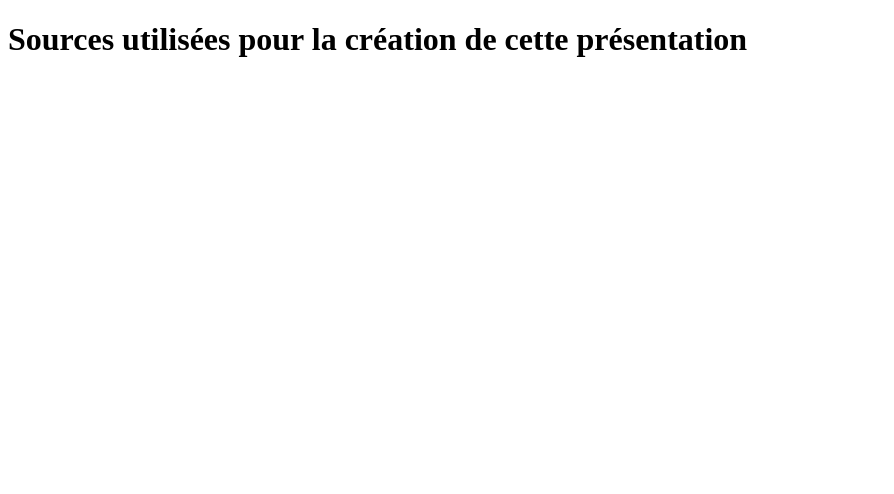
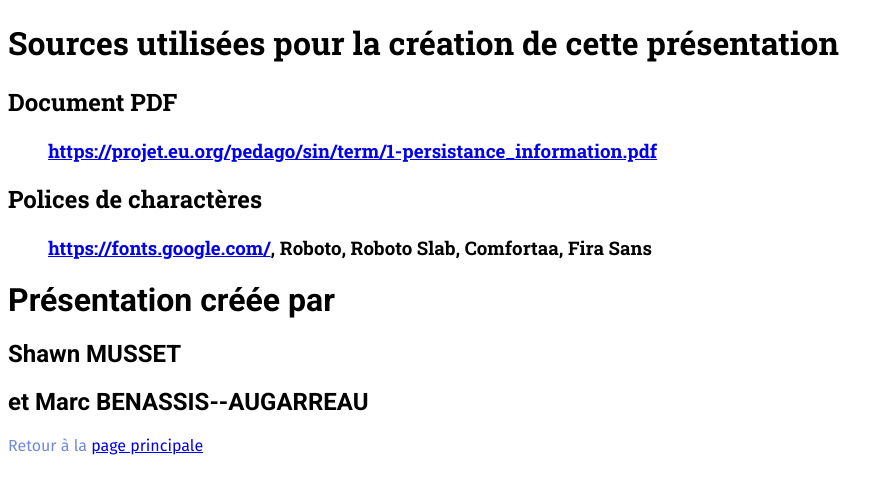
Before and after one commit to LeGarsFou/Mini-Projet-SIN-HTML-CSS, a plain HTML site: page pages/Sources.html in a window 1280 px wide. Shown: the whole page, without its empty margins (0-894 px from the left). Drawn offline with Linux system fonts and the light colour scheme.

Commit message:
Mise à jour des Sources.html, ajout de paramètres style.css

```diff
--- a/pages/Sources.html
+++ b/pages/Sources.html
@@ -1,14 +1,40 @@
 <!DOCTYPE html>
-<html lang="en">
+<html lang="fr">
 <head>
     <meta charset="UTF-8">
     <title>Mini Projet - Sources</title>
+    <link rel="stylesheet" href="../style/style.css"/>
+    <link rel="preconnect" href="https://fonts.googleapis.com">
+    <link rel="preconnect" href="https://fonts.gstatic.com" crossorigin>
+    <link href="https://fonts.googleapis.com/css2?family=Comfortaa:wght@300;400;500;600;700&family=Fira+Sans:ital,wght@0,100;0,200;0,300;0,400;0,500;0,600;0,700;0,800;0,900;1,100;1,200;1,300;1,400;1,500;1,600;1,700;1,800;1,900&family=Roboto+Slab:wght@100;200;300;400;500;600;700;800;900&family=Roboto:ital,wght@0,100;0,300;0,400;0,500;0,700;0,900;1,100;1,300;1,400;1,500;1,700;1,900&display=swap"
+          rel="stylesheet">
 </head>
 <body>
-    <div id="source_top">
-        <h1>
-            Sources utilisées pour la création de cette présentation
-        </h1>
-    </div>
+<div id="source_top">
+    <dl><h1>Sources utilisées pour la création de cette présentation</h1>
+        <dt><h2>Document PDF</h2>
+        <dd>
+            <h3><a href="https://projet.eu.org/pedago/sin/term/1-persistance_information.pdf">https://projet.eu.org/pedago/sin/term/1-persistance_information.pdf</a>
+            </h3>
+        </dd>
+        <dt><h2>Polices de charactères</h2>
+        <dd>
+            <h3><a href="https://fonts.google.com/">https://fonts.google.com/</a>, Roboto, Roboto Slab, Comfortaa, Fira
+                Sans</h3>
+        </dd>
+    </dl>
+</div>
+<div id="source_crédits">
+    <h1>
+        Présentation créée par
+    </h1>
+    <h2>Shawn MUSSET</h2>
+    <h2>et Marc BENASSIS--AUGARREAU</h2>
+</div>
+<div id="footer">
+    <footer>
+        Retour à la <a href="../index.html">page principale</a>
+    </footer>
+</div>
 </body>
 </html>
--- a/style/style.css
+++ b/style/style.css
@@ -10,3 +10,16 @@
     background-image: url("/images/server.jpg");
     background-repeat: no-repeat;
 }*/
+
+#source_top {
+    font-family: 'Roboto Slab', sans-serif;
+}
+
+#source_crédits {
+    font-family: 'Roboto', sans-serif;
+}
+
+#footer {
+    font-family: 'Fira Sans', sans-serif;
+    color: #7289da
+}
```
Also changed, not shown: index.html (+6 -3 lines), pages/Avantages et Inconvénients.html (+11 -2 lines), pages/Pérénité des données.html (+11 -2 lines), pages/Sécurité des données.html (+10 -1 lines).
